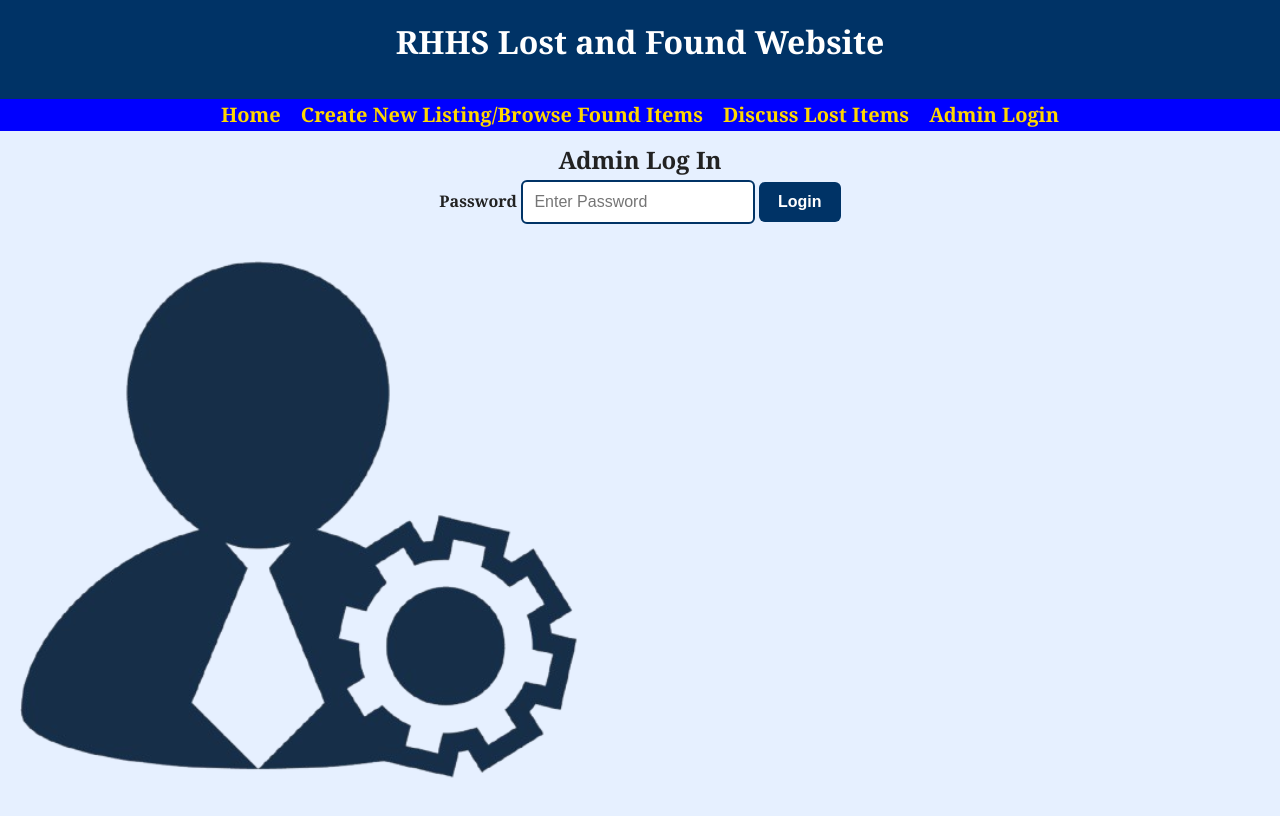
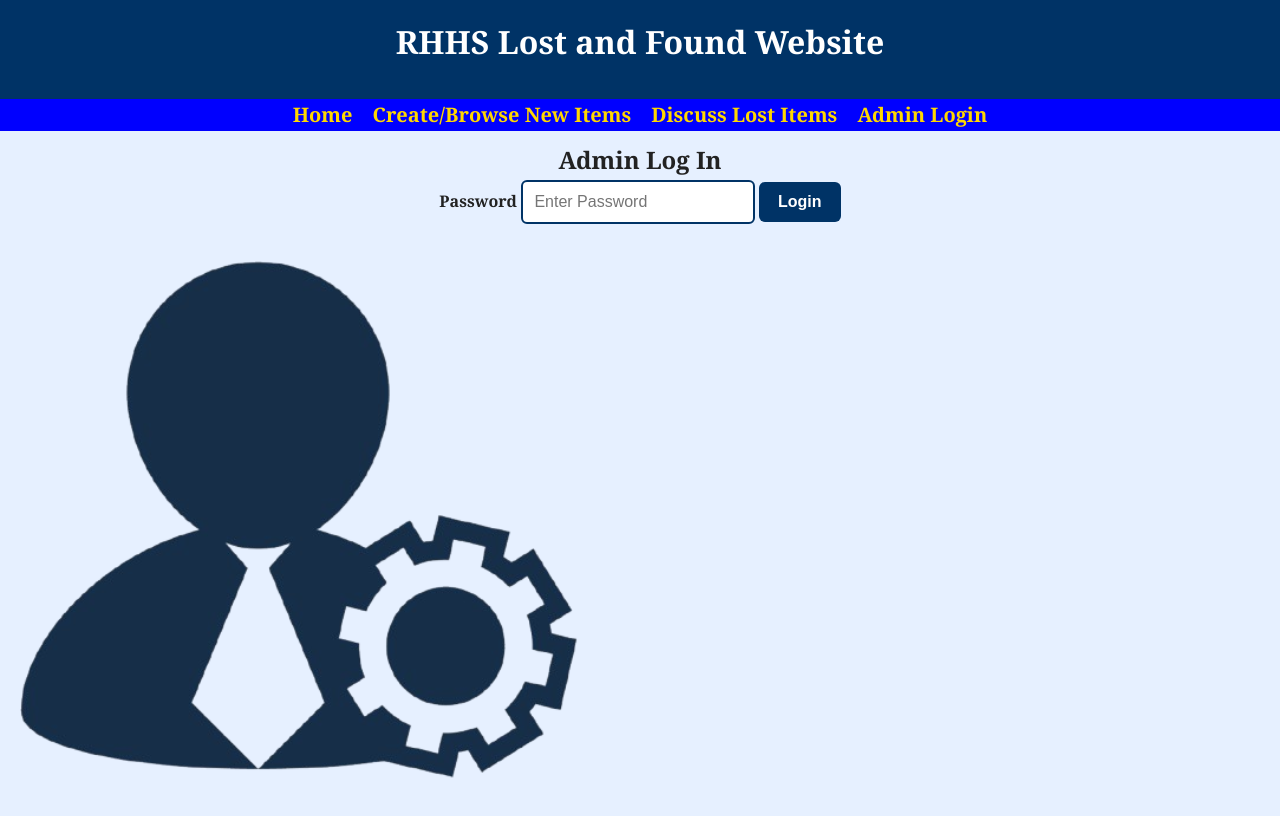
Before and after one commit to ssloke420/fbla20252, a plain HTML site: page login.html in a window 1280 px wide. Drawn offline with Linux system fonts and the light colour scheme.

Commit message:
Fix HTML formatting and update navigation text

```diff
--- a/login.html
+++ b/login.html
@@ -13,7 +13,7 @@
     <nav>
       <ul>
         <li><a href="index.html">Home</a></li>
-        <li><a href="listings.html">Create New Listing/Browse Found Items</a></li>
+        <li><a href="listings.html">Create/Browse New Items</a></li>
         <li><a href="chat.html">Discuss Lost Items</a></li>
         <li><a href="login.html">Admin Login</a></li>
       </ul>
```
